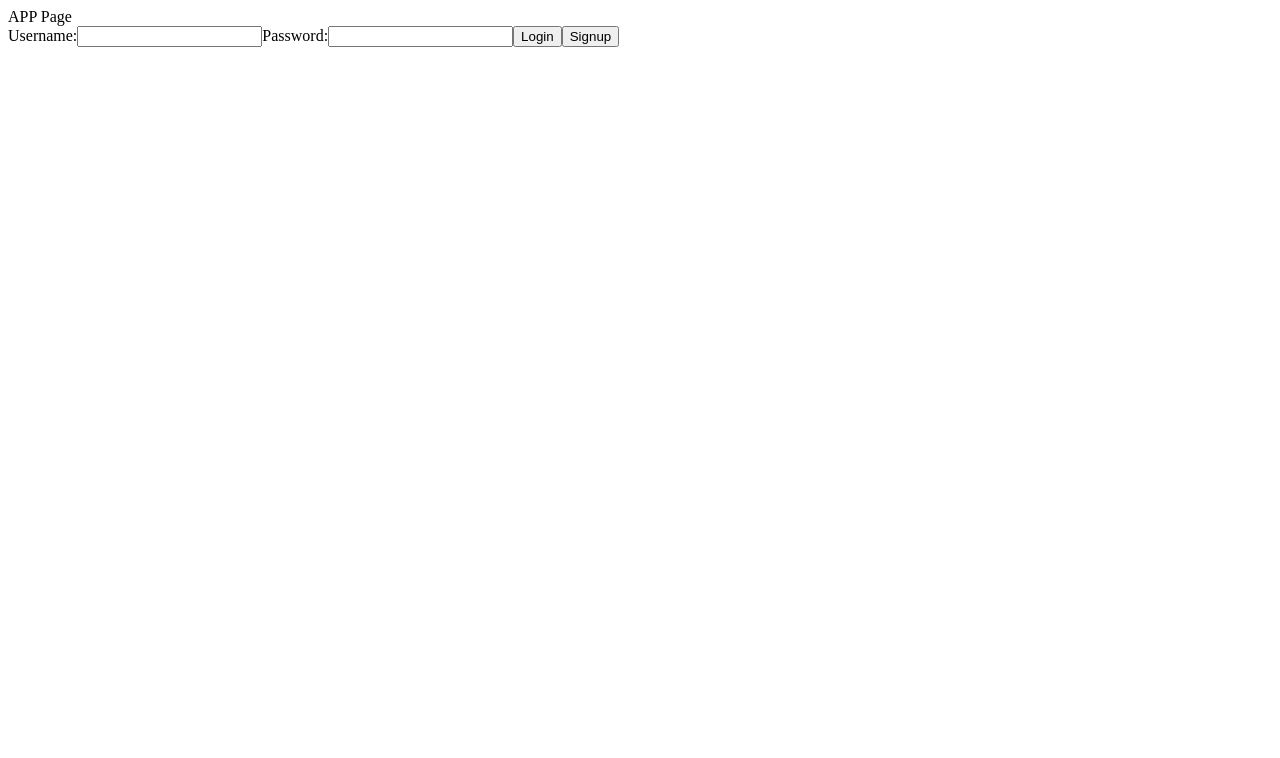
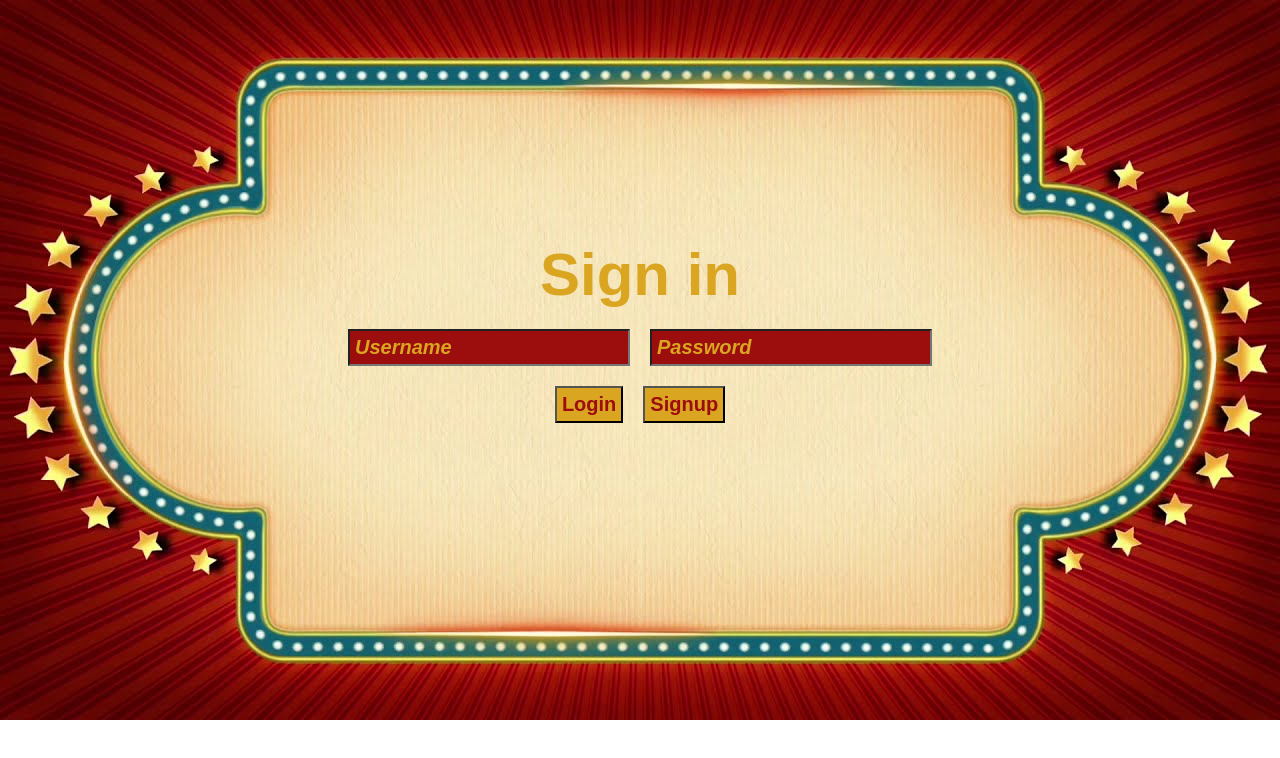
Before and after one commit to Team-Dragonite-51/Swego, a React app: page /login in a window 1280 px wide. Shown: the top 758 px of the page. Built offline with nearby package versions, Linux system fonts and the light colour scheme.

Commit message:
finished styling

```diff
--- a/client/App.jsx
+++ b/client/App.jsx
@@ -37,7 +37,6 @@ function App() {
 
     return(
         <div>
-            APP Page
             <Routes>
                 <Route path='/login' element={<Login/>}></Route>
                 <Route path='/start' element={<Start question={question} setQuestion={setQuestion} getQuestion={getQuestion}/>}></Route>
--- a/client/components/CodeEditor.jsx
+++ b/client/components/CodeEditor.jsx
@@ -12,10 +12,10 @@ const CodeEditor = ({onChange, code}) => {
     };
 
     return(
-        <div>
+        <div id='code-editor'>
             <Editor
-                height="300px"
-                width={`80%`}
+                height="220px"
+                width={`100%`}
                 language={"javascript"}
                 value={value}
                 defaultValue="// Enter Your Code Here"
--- a/client/components/QuestionBox.jsx
+++ b/client/components/QuestionBox.jsx
@@ -3,7 +3,7 @@ import React from 'react';
 const QuestionBox = ({question}) => {
     return(
         <div id='question-box'>
-            <h2>{question.question_text}</h2>
+            <h2 id='question-text'>{question.question_text}</h2>
         </div>
     )
 };
--- a/client/index.js
+++ b/client/index.js
@@ -2,6 +2,7 @@ import React from 'react';
 import ReactDOM from 'react-dom/client';
 import { BrowserRouter } from 'react-router-dom';
 import App from './App.jsx';
+import styles from './style.css';
 
 const root = ReactDOM.createRoot(document.getElementById('root'));
 root.render(
--- a/client/pages/Algo.jsx
+++ b/client/pages/Algo.jsx
@@ -17,13 +17,18 @@ const Algo = ({ score, setScore, stage, setStage, question, setQuestion }) => {
         }
     }
 
+    const handleSubmit = (e) => {
+
+    }
+
     return(
         <div>
-            <h1>Question: {stage}</h1>
+            <h1 className='quest-num'>Question: {stage}</h1>
             <QuestionBox question={question}/>
             <div id="code-editor-container">
                 <CodeEditor code={code} onChange={onChange}/>
             </div>
+            <button onClick={handleSubmit} className='submit-btn'>Submit Answer</button>
         </div>
     )
 };
--- a/client/pages/GameOver.jsx
+++ b/client/pages/GameOver.jsx
@@ -11,9 +11,9 @@ const GameOver = ({ score, setScore, stage, setStage }) => {
 
     return(
         <div>
-            GameOver Page
-            <h1>Your Final Score Was: {score} </h1>
-            <button onClick={handleClick}>Play Again?</button>
+            <h1 className='start-title'> Game Over</h1>
+            <h2 className='subtext'>Your Final Score Was: {score} </h2>
+            <button className="over-btn" onClick={handleClick}>Play Again?</button>
         </div>
     )
 };
--- a/client/pages/Login.jsx
+++ b/client/pages/Login.jsx
@@ -30,18 +30,17 @@ const Login = (props) => {
     }
 
     return(
-        <div>
+        <div id='login'>
+            <p className='start-title' align="center">Sign in</p>
             <form>
-                <label>
-                    Username:
-                    <input type="text" name="username" onChange={event => setUsername(event.target.value)} value={username}/>
-                </label>
-                <label>
-                    Password:
-                    <input type="password" name="password" onChange={event => setPassword(event.target.value)} value={password}/>
-                </label>
-                <button onClick={handleLogin}>Login</button>
-                <Link to={SignUp}><button>Signup</button></Link>
+                <div className='login-input-cont'>
+                    <input type="text" name="username" placeholder="Username" className="login-input" onChange={event => setUsername(event.target.value)} value={username}/>
+                    <input type="password" name="password" placeholder="Password" className="login-input" onChange={event => setPassword(event.target.value)} value={password}/>
+                </div>
+                <div className='login-btn-cont'>
+                    <button onClick={handleLogin} className='login-btn'>Login</button>
+                    <Link to={SignUp}><button className='login-btn'>Signup</button></Link>
+                </div>
             </form>
         </div>
     )
--- a/client/pages/OptOut.jsx
+++ b/client/pages/OptOut.jsx
@@ -24,11 +24,12 @@ const OptOut = ({ score, stage, question, setQuestion, getQuestion }) => {
 
     return(
         <div>
-            OptOut Page
-            <h1>"Do you want to take your money and go?"</h1>
-            <h3>Your Current Score: {score}</h3>
-            <button onClick={handleYes}>YES</button>
-            <button onClick={handleNo}>NO</button>
+            <h1 className='quest-num' id='opt-out'>Do you want to take your money and go?</h1>
+            <h3 className='subtext'>Your Current Score: {score}</h3>
+            <div className='opt-btn-cont'>
+                <button className='opt-btn' onClick={handleYes}>YES</button>
+                <button className='opt-btn' onClick={handleNo}>NO</button>
+            </div>
         </div>
     )
 };
--- a/client/pages/Start.jsx
+++ b/client/pages/Start.jsx
@@ -56,12 +56,12 @@ const Start = ({ question, setQuestion, getQuestion }) => {
 
     return(
         <div id='start-page'>
-            <h1 id='start-title'>Welcome to SWEGO</h1>
+            <h1 className='start-title'>Welcome to SWEGO</h1>
             <div>
                 {/* <Link to='/question-mc'> */}
-                    <button onClick={handleStart}>Start New Game</button>
+                    <button onClick={handleStart} className="start-btn">Start New Game</button>
                     {/* </Link> */}
-                    <button onClick={testFunc}>TEST</button>
+                    {/* <button onClick={testFunc}>TEST</button> */}
             </div>
         </div>
     )
--- /dev/null
+++ b/client/style.css
@@ -0,0 +1,196 @@
+* {
+    box-sizing: border-box;
+    font-family: 'Ubuntu Light', 'Century Gothic', sans-serif;
+     margin: 5;
+    padding: 0;
+     color: black;
+    font-weight: bold;
+}
+
+body {
+    background-image: url("images/gameshow-bg.jpeg");
+    background-repeat: no-repeat;
+    background-size: cover;
+}
+
+/* #login {
+    color: goldenrod;
+    margin: auto;
+    width: 50%;
+    padding: 10px;
+    margin-top: 230px;
+    font-size: 60px;
+} */
+
+.start-title {
+    color: goldenrod;
+    margin: auto;
+    width: 50%;
+    padding: 10px;
+    margin-top: 230px;
+    font-size: 60px;
+    text-align: center;
+}
+
+.start-btn{
+    color:goldenrod;
+    display: flex;
+    justify-content: center;
+    margin: auto;
+    width: 30%;
+    padding: 10px;
+    font-size: 40px;
+    margin-top: 50px;
+    background: rgb(156, 13, 13);
+    text-align: center;
+}
+
+.start-btn:hover {background-color: rgb(190, 13, 13)}
+
+.start-btn:active {
+  background-color: #ff0000;
+  box-shadow: 0 5px #666;
+  transform: translateY(4px);
+}
+
+.quest-num{
+    color: goldenrod;
+    display: flex;
+    justify-content: center;
+    margin: auto;
+    width: 50%;
+    padding: 10px;
+    margin-top: 100px;
+    font-size: 50px;
+}
+
+#question-box {
+    border: goldenrod;
+    border-style: dashed;
+    margin: auto;
+    width: 50%;
+    padding: 10px;
+}
+
+#question-text {
+    margin-top: 50px;
+    font-size: 20px;
+    color: rgb(156, 13, 13)
+}
+
+.mc-question-answers{
+    display: flex;
+    justify-content: center;
+}
+
+.submit-btn {
+    color:rgb(218, 165, 32);
+    display: flex;
+    justify-content: center;
+    margin: auto;
+    width: 15%;
+    padding: 10px;
+    font-size: 20px;
+    background: rgb(156, 13, 13);
+    text-align: center;
+}
+
+.answer-btn {
+    background: rgb(156, 13, 13);
+    margin: 10px;
+    padding: 5px;
+    color: rgb(218, 165, 32);
+}
+
+#code-editor-container{
+    margin: auto;
+    width: 50%;
+    padding-top: 10px;
+    padding-bottom: 20px;
+    text-align: left;
+}
+
+#code-editor{
+    text-align: left;
+}
+
+.subtext {
+    color: rgb(156, 13, 13);
+    font-style: italic;
+    display: flex;
+    justify-content: center;
+}
+
+.opt-btn-cont{
+    display: flex;
+    justify-content: center;
+}
+
+.opt-btn {
+    background: rgb(156, 13, 13);
+    margin: 10px;
+    padding: 5px;
+    color: rgb(218, 165, 32);
+    font-size: 20px;
+    width: 10%
+}
+
+.over-btn {
+    color:goldenrod;
+    display: flex;
+    justify-content: center;
+    margin: auto;
+    width: 18%;
+    padding: 10px;
+    font-size: 30px;
+    margin-top: 40px;
+    background: rgb(156, 13, 13);
+    text-align: center;
+}
+
+.over-btn:hover {background-color: rgb(190, 13, 13)}
+
+.over-btn:active {
+  background-color: #ff0000;
+  box-shadow: 0 5px #666;
+  transform: translateY(4px);
+}
+
+.login-input-cont{
+    display: flex;
+    justify-content: center;
+}
+
+.login-input {
+    background: rgb(156, 13, 13);
+    margin: 10px;
+    padding: 5px;
+    color: rgb(218, 165, 32) !important;
+    font-size: 20px;
+}
+
+::placeholder {
+    font-style: italic;
+    color: rgb(218, 165, 32)
+}
+
+.login-btn-cont{
+    display: flex;
+    justify-content: center;
+}
+
+.login-btn {
+    background: rgb(218, 165, 32);
+    margin: 10px;
+    padding: 5px;
+    color: rgb(156, 13, 13);
+    font-size: 20px;
+}
+
+.login-btn:hover {background-color: rgb(190, 13, 13)}
+
+.login-btn:active {
+  background-color: #ff0000;
+  box-shadow: 0 5px #666;
+  transform: translateY(4px);
+}
--- a/package.json
+++ b/package.json
@@ -43,7 +43,8 @@
     "querystring-es3": "^0.2.1",
     "react": "^18.2.0",
     "react-dom": "^18.2.0",
-    "react-router-dom": "^6.3.0"
+    "react-router-dom": "^6.3.0",
+    "sass": "^1.54.4"
   },
   "devDependencies": {
     "@babel/core": "^7.18.5",
```
Also changed, not shown: client/pages/MultipleChoice.jsx (+14 -9 lines), client/images/gameshow-bg.jpeg (added), 1 other file (tests, documents, lock files or other folders).
